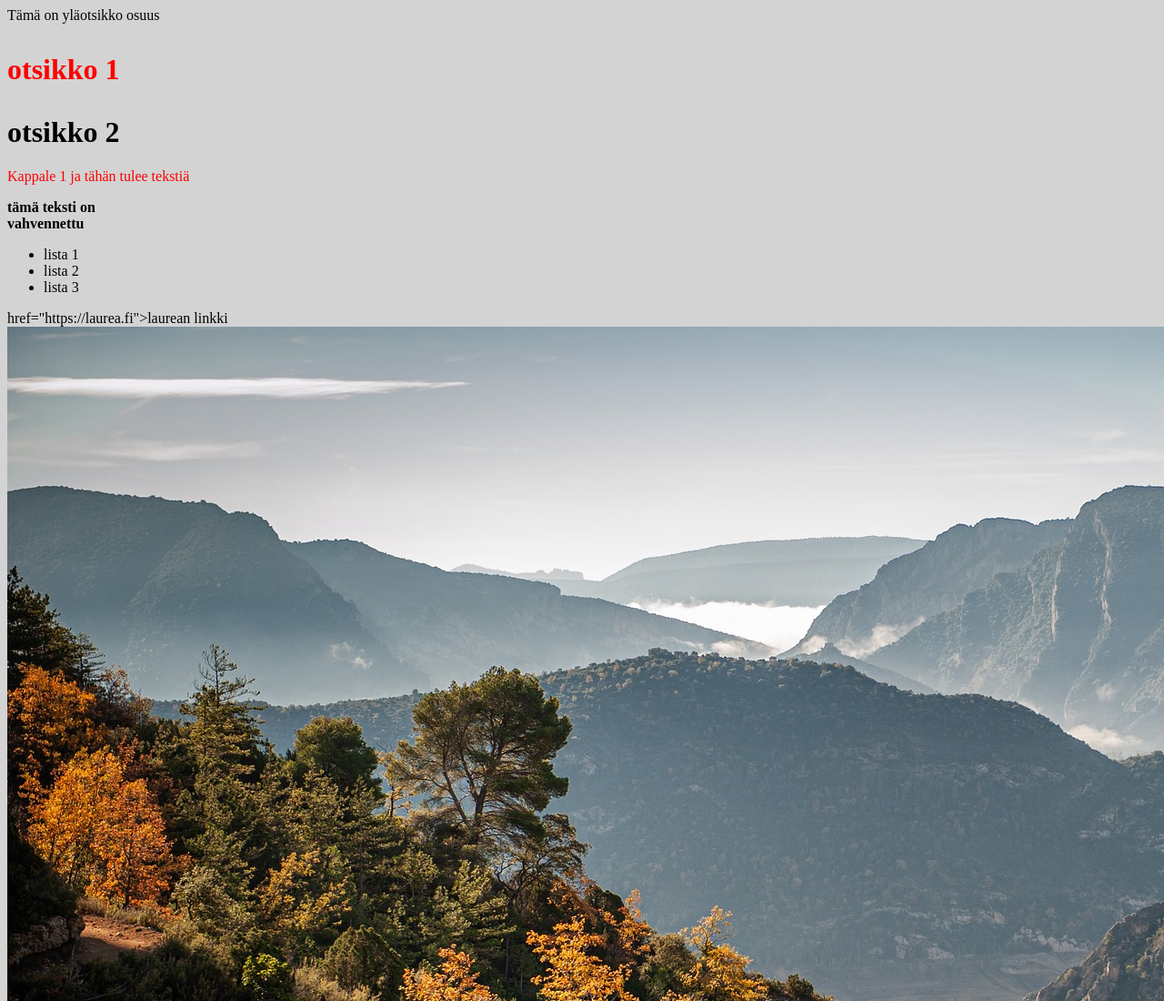
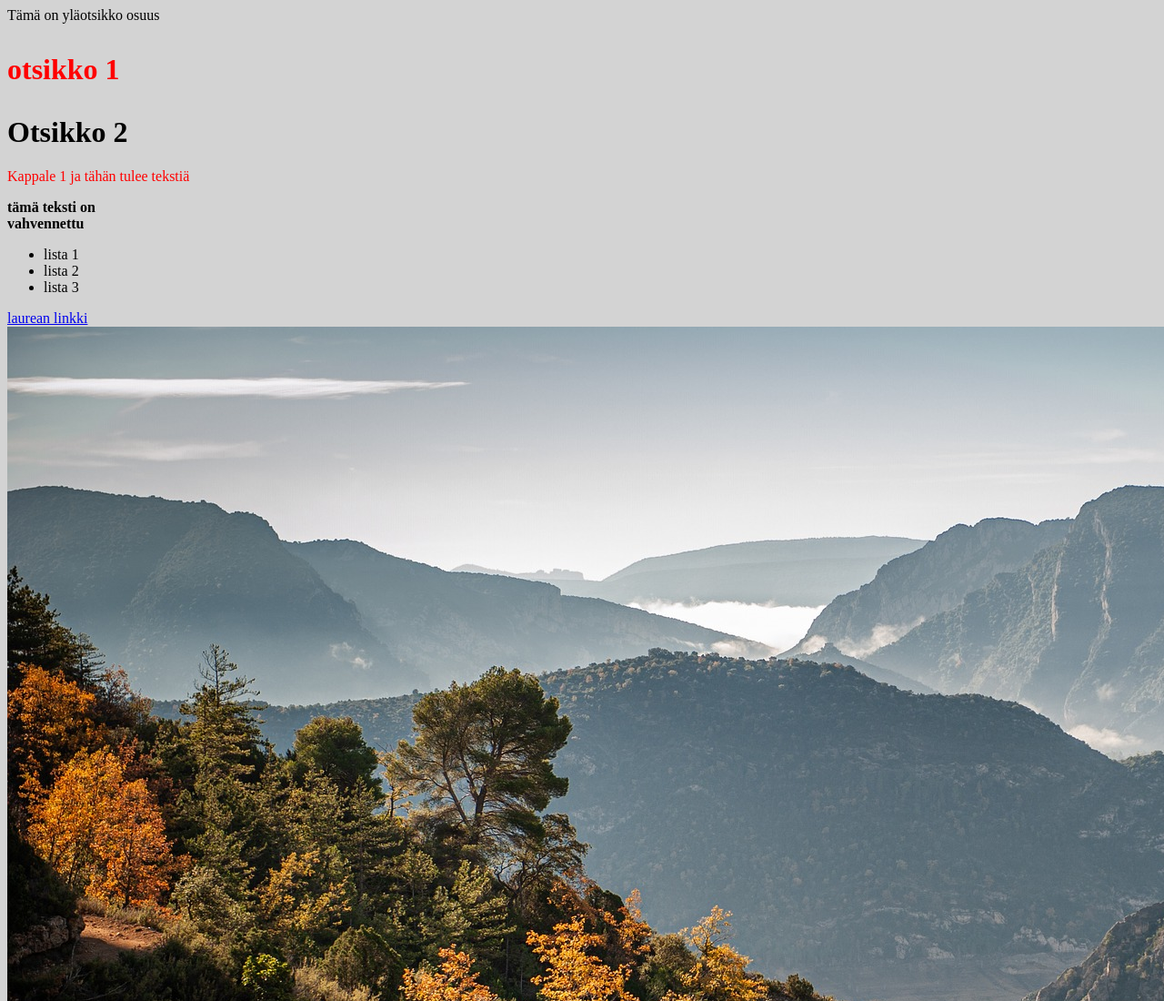
Before and after one commit to Goutsi/kevat_2024, a plain HTML site: page Ens_Ot/index.html in a window 1280 px wide. Shown: the top 1100 px of the page at 91% size. Drawn offline with Linux system fonts and the light colour scheme.

Commit message:
Update index.html

```diff
--- a/Ens_Ot/index.html
+++ b/Ens_Ot/index.html
@@ -11,7 +11,8 @@
     <h1>
         <p class="red"> otsikko 1</p>
     </h1>
-    <h1>otsikko 2</h1>
+    <h1>Otsikko 2
+    </h1>
 
     <p class="red"> Kappale 1 ja tähän tulee tekstiä</p>
     <p><strong>tämä teksti on <br> vahvennettu </strong>
@@ -23,7 +24,8 @@
         <li> lista 3 </li>
     </ul>
 
-<a> href="https://laurea.fi">laurean linkki</a>
+<a href="https://laurea.fi">laurean linkki</a>
+
 <img src="defile-8495836_1920.jpg" alt="">
 
 <footer> tämä on ala otsikko</footer>
```
